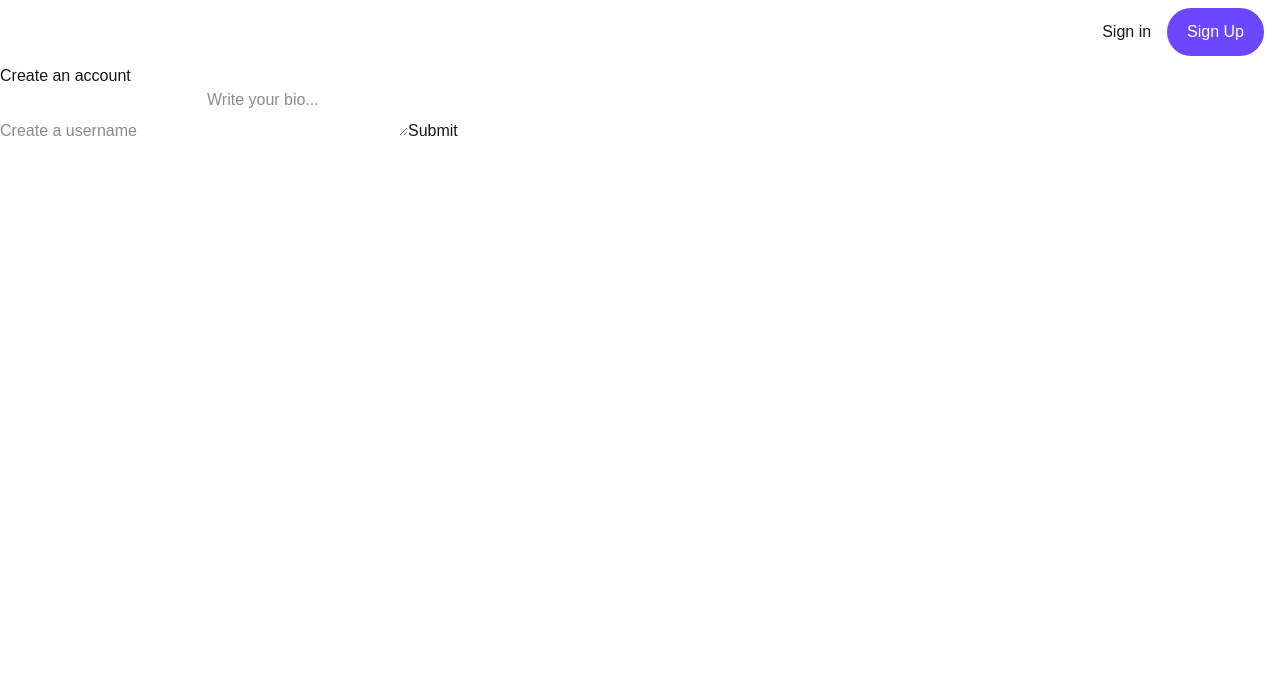
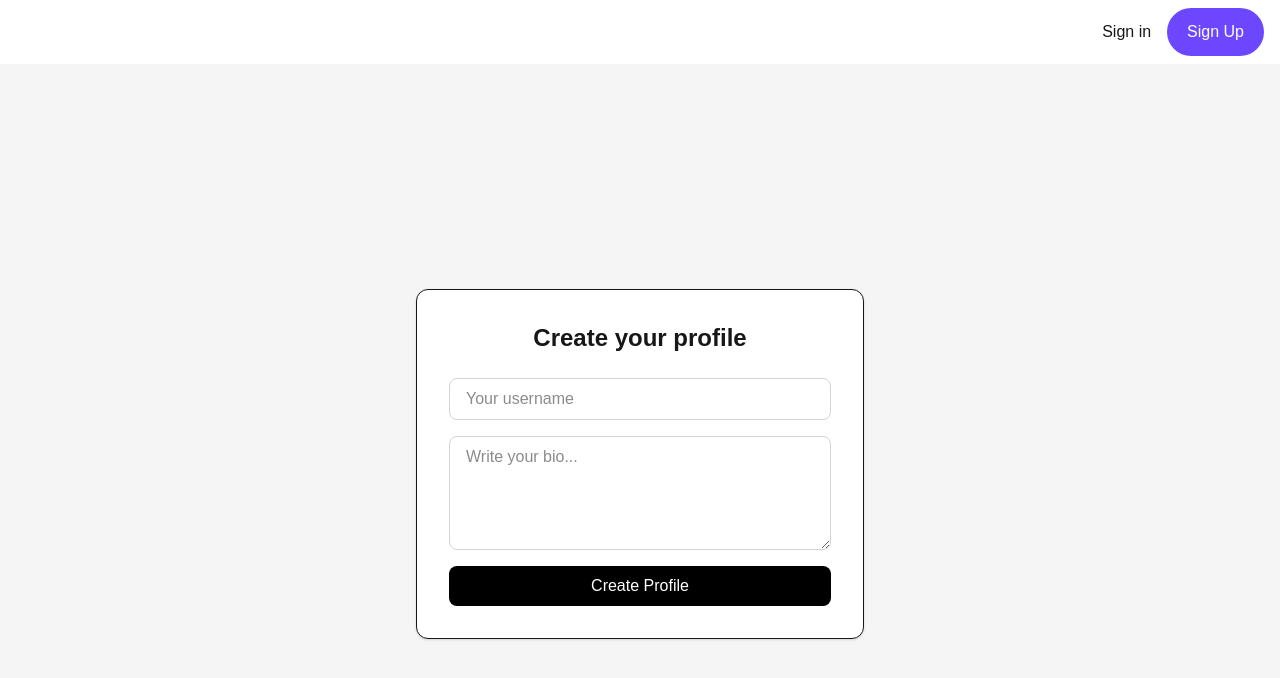
Before and after one commit to patiencekay01/on-the-contrary-w10, a Next.js app: page /users/create-profile in a window 1280 px wide. Shown: the top 678 px of the page. Built offline with nearby package versions, Linux system fonts and the light colour scheme; no server answers.

Commit message:
format create new profile page

```diff
--- a/src/app/users/create-profile/page.js
+++ b/src/app/users/create-profile/page.js
@@ -27,14 +27,42 @@ export default function CreateProfilePage () {
     }
 
     return (
-        <div>
-            <h2> Create an account</h2>
+    <main className="min-h-screen bg-neutral-100 flex items-center justify-center px-4">
 
-            <form action={handleNewUser}>
-                <input name="username" placeholder="Create a username" />
-                <textarea name="bio" placeholder="Write your bio..." />
-                <button type="submit">Submit</button>
-            </form>
-        </div>
-    )
+      <div className="w-full max-w-md bg-white p-8 rounded-xl shadow-sm border">
+
+        <h2 className="text-2xl font-bold text-center mb-6">
+          Create your profile
+        </h2>
+
+        <form action={handleNewUser} className="flex flex-col gap-4">
+
+          <input
+            name="username"
+            placeholder="Your username"
+            required
+            className="border border-neutral-300 rounded-lg px-4 py-2"
+          />
+
+          <textarea
+            name="bio"
+            placeholder="Write your bio..."
+            required
+            className="border border-neutral-300 rounded-lg px-4 py-2"
+            rows="4"
+          />
+
+          <button
+            type="submit"
+            className="bg-black text-white py-2 rounded-lg hover:bg-neutral-800 transition"
+          >
+            Create Profile
+          </button>
+
+        </form>
+
+      </div>
+
+    </main>
+  );
 }
```
